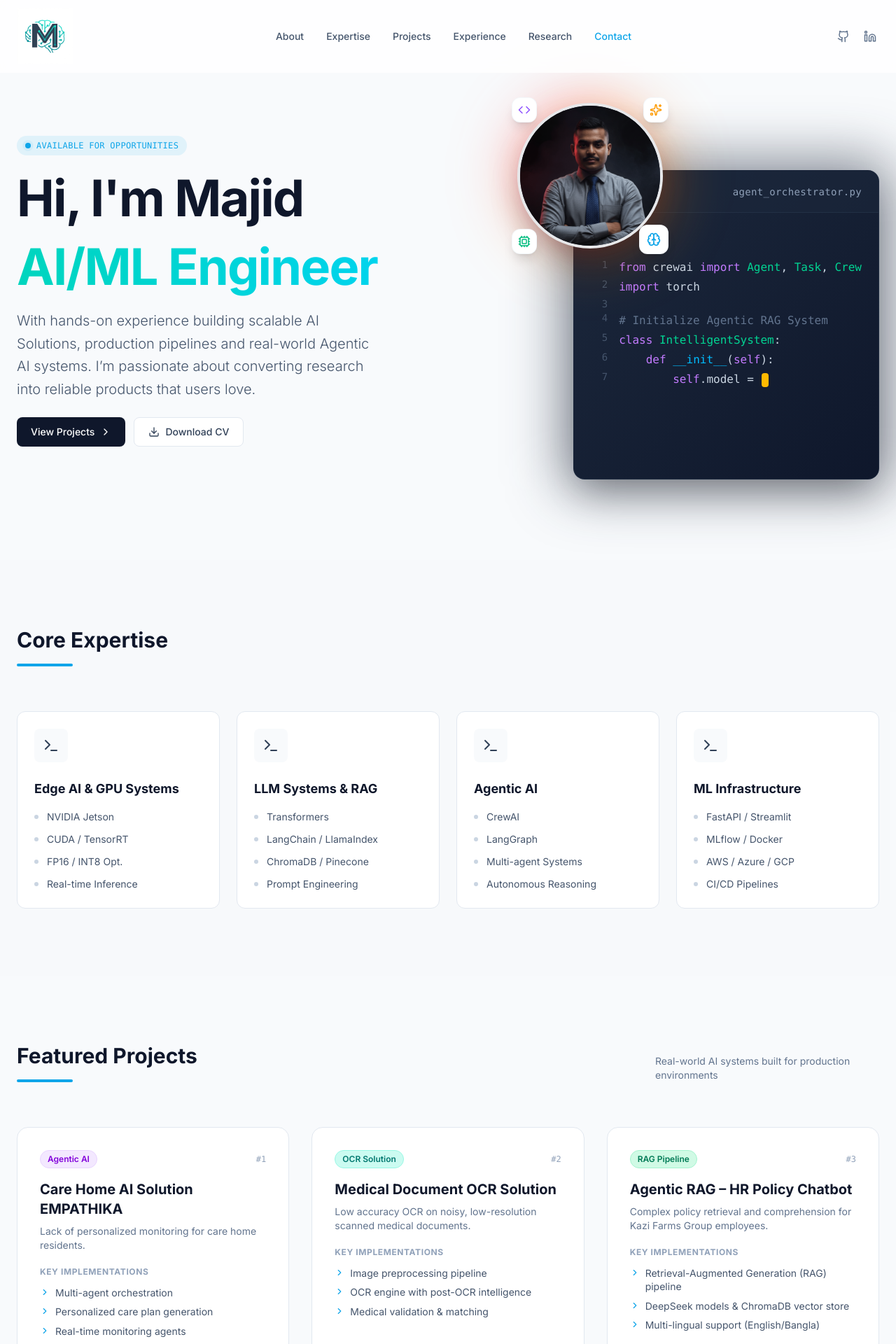
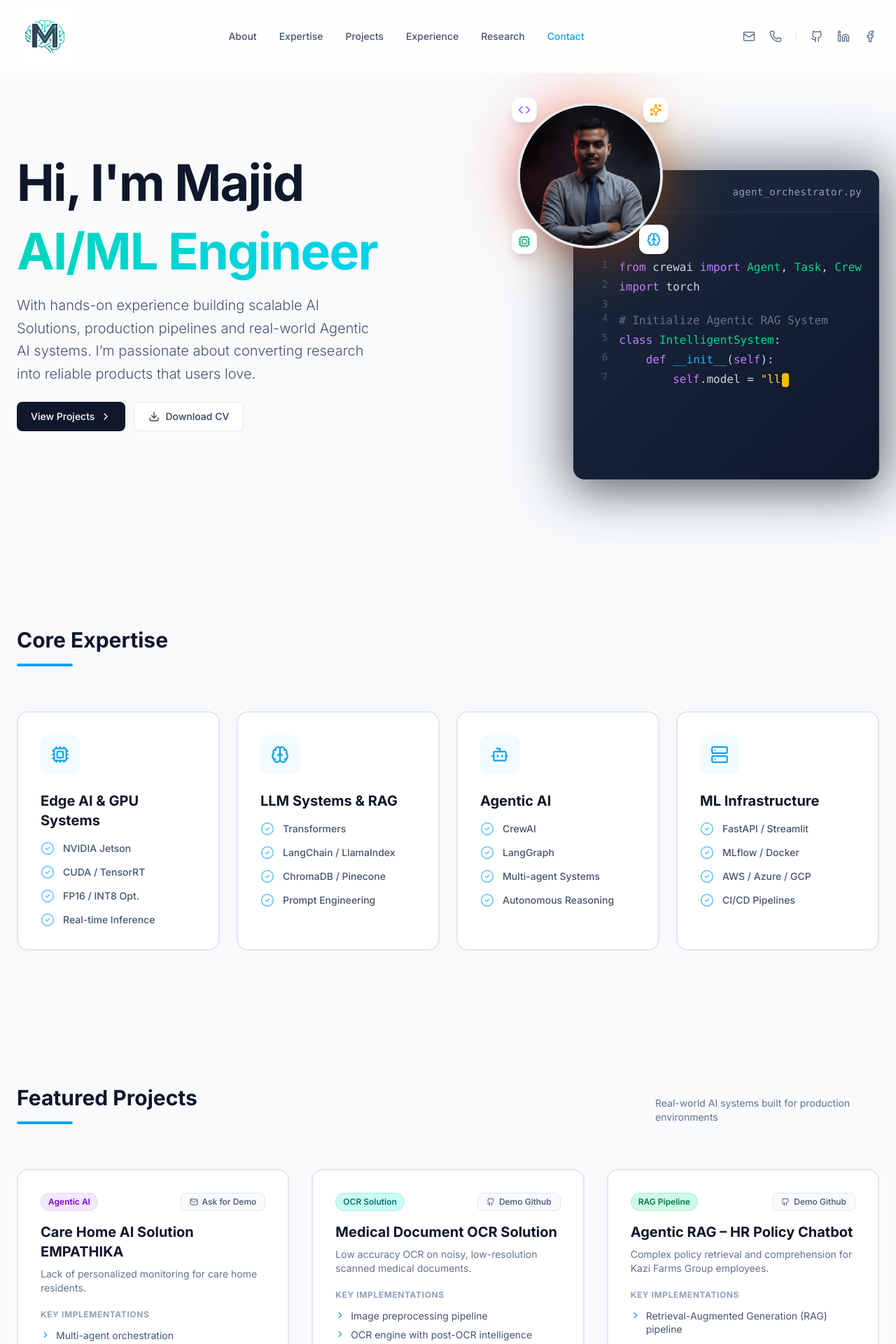
Before and after one commit to Majidul17068/majidulIslamMurad, a React (Vite) app: page / in a window 1280 px wide. Shown: the top 1920 px of the page at 70% size. Built offline with nearby package versions, Linux system fonts and the light colour scheme.

Commit message:
Revamp UI: Premium Contact, Rainbow Research, Social Links, and Mobile Fixes

```diff
--- a/components/Expertise.tsx
+++ b/components/Expertise.tsx
@@ -16,21 +16,28 @@ export const Expertise: React.FC = () => {
             const IconComponent = Icons[category.icon as keyof typeof Icons] || Icons.Terminal;
 
             return (
-              <div key={category.title} className="bg-white p-6 rounded-xl border border-slate-200 hover:shadow-xl hover:border-primary/30 transition-all duration-300 group">
-                <div className="w-12 h-12 bg-slate-50 rounded-lg flex items-center justify-center mb-6 group-hover:bg-primary/10 transition-colors">
-                  <IconComponent className="text-slate-700 group-hover:text-primary transition-colors" size={24} />
+              <div key={category.title} className="group relative bg-white rounded-2xl transition-all duration-300 hover:-translate-y-2 hover:shadow-[0_20px_40px_-15px_rgba(0,0,0,0.1)]">
+                {/* Gradient Border Effect */}
+                <div className="absolute inset-0 rounded-2xl bg-gradient-to-br from-primary to-cyan-300 opacity-0 group-hover:opacity-100 transition-opacity duration-500 -z-10 blur-sm"></div>
+
+                {/* Main Card Content */}
+                <div className="h-full p-8 bg-white rounded-2xl border-2 border-slate-200 relative z-10 transition-all duration-300 group-hover:border-primary/20">
+                  {/* Icon Header */}
+                  <div className="w-14 h-14 bg-primary/5 rounded-xl flex items-center justify-center mb-6 group-hover:bg-gradient-to-br group-hover:from-primary group-hover:to-cyan-400 group-hover:text-white transition-all duration-300">
+                    <IconComponent className="text-primary transition-colors duration-300" size={26} />
                   </div>
 
-                <h3 className="text-lg font-bold text-slate-900 mb-4">{category.title}</h3>
+                  <h3 className="text-xl font-bold text-slate-900 mb-4 group-hover:text-primary transition-colors">{category.title}</h3>
 
-                <ul className="space-y-3">
+                  <ul className="space-y-3.5">
                     {category.skills.map((skill) => (
-                    <li key={skill} className="flex items-center gap-3 text-sm text-slate-600">
-                      <div className="w-1.5 h-1.5 rounded-full bg-slate-300 group-hover:bg-primary transition-colors" />
+                      <li key={skill} className="flex items-center gap-3 text-sm font-medium text-slate-600">
+                        <Icons.CheckCircle2 className="w-5 h-5 text-primary/60 shrink-0" />
                         {skill}
                       </li>
                     ))}
                   </ul>
+                </div>
               </div>
             );
           })}
--- a/components/Hero.tsx
+++ b/components/Hero.tsx
@@ -11,13 +11,13 @@ export const Hero: React.FC = () => {
           {/* Left Column: Content */}
           <div className="order-2 lg:order-1 space-y-6 animate-fade-in-up text-center lg:text-left">
             <div className="space-y-4">
-              <div className="inline-flex items-center gap-2 px-3 py-1.5 rounded-full bg-primary/10 text-primary text-xs font-mono font-medium tracking-wide">
+              {/* <div className="inline-flex items-center gap-2 px-3 py-1.5 rounded-full bg-primary/10 text-primary text-xs font-mono font-medium tracking-wide">
                 <span className="relative flex h-2 w-2">
                   <span className="animate-ping absolute inline-flex h-full w-full rounded-full bg-primary opacity-75"></span>
                   <span className="relative inline-flex rounded-full h-2 w-2 bg-primary"></span>
                 </span>
                 AVAILABLE FOR OPPORTUNITIES
-              </div>
+              </div> */}
               <h1 className="text-4xl sm:text-5xl md:text-6xl lg:text-7xl font-bold tracking-tight leading-tight">
                 <span className="text-slate-900 block mb-2">Hi, I'm Majid</span>
                 <span className="bg-gradient-to-r from-teal-400 to-cyan-400 bg-clip-text text-transparent block">AI/ML Engineer</span>
@@ -46,7 +46,7 @@ export const Hero: React.FC = () => {
           </div>
 
           {/* Right Column: Profile Image + Code Panel */}
-          <div className="order-1 lg:order-2 flex justify-center lg:justify-end">
+          <div className="order-1 lg:order-2 flex justify-center lg:justify-end hidden md:flex">
             <div className="relative pt-20 lg:pt-24">
               {/* Code Panel - positioned behind */}
               <div className="hidden md:block">
--- a/components/Navbar.tsx
+++ b/components/Navbar.tsx
@@ -92,7 +92,24 @@ export const Navbar: React.FC = () => {
           </div>
 
           {/* Right Section: Social Icons + Mobile Menu Toggle */}
-          <div className="flex items-center gap-3">
+          <div className="flex items-center gap-2 sm:gap-3">
+            <a
+              href={`mailto:${SOCIAL_LINKS.email}`}
+              className="hidden sm:flex text-slate-500 hover:text-primary transition-colors p-1"
+              aria-label="Email"
+            >
+              <Icons.Mail size={18} />
+            </a>
+            <a
+              href={`tel:${SOCIAL_LINKS.phone}`}
+              className="hidden sm:flex text-slate-500 hover:text-primary transition-colors p-1"
+              aria-label="Call"
+            >
+              <Icons.Phone size={18} />
+            </a>
+
+            <div className="w-px h-4 bg-slate-200 hidden sm:block mx-1"></div>
+
             <a
               href={SOCIAL_LINKS.github}
               target="_blank"
@@ -110,6 +127,15 @@ export const Navbar: React.FC = () => {
               aria-label="LinkedIn Profile"
             >
               <Icons.Linkedin size={18} />
+            </a>
+            <a
+              href={SOCIAL_LINKS.facebook}
+              target="_blank"
+              rel="noreferrer"
+              className="hidden sm:flex text-slate-500 hover:text-blue-600 transition-colors p-1"
+              aria-label="Facebook Profile"
+            >
+              <Icons.Facebook size={18} />
             </a>
 
             {/* Mobile Menu Toggle */}
--- a/components/Projects.tsx
+++ b/components/Projects.tsx
@@ -36,15 +36,32 @@ export const Projects: React.FC = () => {
             return (
               <div
                 key={project.id}
-                className="group bg-white rounded-2xl border border-slate-200 hover:border-slate-300 flex flex-col overflow-hidden transition-all duration-300 hover:shadow-xl hover:-translate-y-1"
+                className="group relative bg-white rounded-2xl transition-all duration-300 hover:-translate-y-2 hover:shadow-[0_20px_40px_-15px_rgba(0,0,0,0.1)] flex flex-col h-full"
               >
-                <div className="p-6 sm:p-8 flex-1 flex flex-col">
+                {/* Gradient Border Effect */}
+                <div className="absolute inset-0 rounded-2xl bg-gradient-to-br from-primary to-cyan-300 opacity-0 group-hover:opacity-100 transition-opacity duration-500 -z-10 blur-sm"></div>
+
+                {/* Main Card Content */}
+                <div className="flex-1 flex flex-col p-6 sm:p-8 bg-white rounded-2xl border-2 border-slate-200 group-hover:border-primary/20 relative z-10 transition-all duration-300">
                   {/* Project Type Badge - Key for recruiter scanning */}
                   <div className="flex items-center justify-between mb-4">
                     <span className={`px-2.5 py-1 text-xs font-semibold rounded-full border ${typeInfo.color}`}>
                       {typeInfo.label}
                     </span>
-                    <span className="text-xs text-slate-400 font-mono">#{project.id}</span>
+                    <a
+                      href={project.githubUrl || '#'}
+                      target="_blank"
+                      rel="noopener noreferrer"
+                      className="flex items-center gap-1.5 px-3 py-1 bg-slate-50 border border-slate-200 rounded-lg text-xs font-medium text-slate-600 hover:text-primary hover:border-primary/50 hover:bg-white hover:shadow-sm transition-all z-20"
+                      onClick={(e) => e.stopPropagation()}
+                    >
+                      {project.buttonText === "Ask for Demo" ? (
+                        <Icons.Mail size={12} />
+                      ) : (
+                        <Icons.Github size={12} />
+                      )}
+                      {project.buttonText || "Demo Github"}
+                    </a>
                   </div>
 
                   <h3 className="text-lg sm:text-xl font-bold text-slate-900 mb-2 group-hover:text-primary transition-colors">
@@ -83,7 +100,7 @@ export const Projects: React.FC = () => {
 
                   <button
                     onClick={() => setSelectedProject(project)}
-                    className="w-full mt-auto flex items-center justify-center gap-2 bg-slate-900 text-white py-3 rounded-lg text-sm font-medium hover:bg-primary transition-colors"
+                    className="w-full mt-auto flex items-center justify-center gap-2 bg-slate-900 text-white py-3 rounded-lg text-sm font-medium hover:bg-primary transition-colors group-hover:shadow-lg group-hover:shadow-primary/25"
                     aria-label={`View ${project.title} architecture`}
                   >
                     <Icons.Layers size={16} /> View Architecture
--- a/components/Research.tsx
+++ b/components/Research.tsx
@@ -2,12 +2,43 @@ import React from 'react';
 import { RESEARCH, CERTIFICATIONS } from '../constants';
 import { Icons } from './ui/Icons';
 
-// Border color variants for certification cards
-const CERT_COLORS = [
-  'border-l-4 border-l-blue-500 hover:border-blue-300',
-  'border-l-4 border-l-purple-500 hover:border-purple-300',
-  'border-l-4 border-l-teal-500 hover:border-teal-300',
-  'border-l-4 border-l-amber-500 hover:border-amber-300',
+// Color variants for rainbow effect
+const COLOR_VARIANTS = [
+  {
+    border: 'border-l-emerald-500 hover:border-emerald-300',
+    badge: 'bg-emerald-100 text-emerald-700',
+    iconBg: 'bg-emerald-50 group-hover:bg-emerald-100',
+    iconColor: 'text-emerald-600',
+    hoverText: 'group-hover:text-emerald-600'
+  },
+  {
+    border: 'border-l-blue-500 hover:border-blue-300',
+    badge: 'bg-blue-100 text-blue-700',
+    iconBg: 'bg-blue-50 group-hover:bg-blue-100',
+    iconColor: 'text-blue-600',
+    hoverText: 'group-hover:text-blue-600'
+  },
+  {
+    border: 'border-l-purple-500 hover:border-purple-300',
+    badge: 'bg-purple-100 text-purple-700',
+    iconBg: 'bg-purple-50 group-hover:bg-purple-100',
+    iconColor: 'text-purple-600',
+    hoverText: 'group-hover:text-purple-600'
+  },
+  {
+    border: 'border-l-amber-500 hover:border-amber-300',
+    badge: 'bg-amber-100 text-amber-700',
+    iconBg: 'bg-amber-50 group-hover:bg-amber-100',
+    iconColor: 'text-amber-600',
+    hoverText: 'group-hover:text-amber-600'
+  },
+  {
+    border: 'border-l-cyan-500 hover:border-cyan-300',
+    badge: 'bg-cyan-100 text-cyan-700',
+    iconBg: 'bg-cyan-50 group-hover:bg-cyan-100',
+    iconColor: 'text-cyan-600',
+    hoverText: 'group-hover:text-cyan-600'
+  }
 ];
 
 export const Research: React.FC = () => {
@@ -26,35 +57,47 @@ export const Research: React.FC = () => {
             </div>
 
             <div className="space-y-6">
-              {RESEARCH.map((item, idx) => (
+              {RESEARCH.map((item, idx) => {
+                const color = COLOR_VARIANTS[idx % COLOR_VARIANTS.length];
+                return (
                   <div
                     key={idx}
-                  className="group bg-white p-6 rounded-xl border-l-4 border-l-emerald-500 border border-slate-200 shadow-sm hover:shadow-lg hover:border-emerald-300 transition-all duration-300 hover:-translate-y-1"
+                    className={`group bg-white p-6 rounded-xl border-l-4 ${color.border} border border-slate-200 shadow-sm hover:shadow-lg transition-all duration-300 hover:-translate-y-1`}
                   >
                     <div className="flex justify-between items-start mb-3">
-                    <h3 className="font-bold text-slate-900 group-hover:text-primary transition-colors">{item.title}</h3>
-                    <span className="text-xs font-mono bg-emerald-100 text-emerald-700 px-3 py-1 rounded-full">{item.date}</span>
+                      <h3 className={`font-bold text-slate-900 ${color.hoverText} transition-colors`}>{item.title}</h3>
+                      <span className={`text-xs font-mono px-3 py-1 rounded-full ${color.badge}`}>{item.date}</span>
                     </div>
-                  <p className="text-sm font-medium text-primary mb-2">{item.venue}</p>
+                    <p className="text-sm font-medium text-slate-700 mb-2">{item.venue}</p>
                     <p className="text-sm text-slate-600 leading-relaxed">{item.description}</p>
                   </div>
-              ))}
+                );
+              })}
 
               {/* Education Card */}
-              <div className="group bg-white p-6 rounded-xl border-l-4 border-l-blue-500 border border-slate-200 shadow-sm hover:shadow-lg hover:border-blue-300 transition-all duration-300 hover:-translate-y-1">
+              {(() => {
+                const eduColor = COLOR_VARIANTS[(RESEARCH.length) % COLOR_VARIANTS.length];
+                return (
+                  <div className={`group bg-white p-6 rounded-xl border-l-4 ${eduColor.border} border border-slate-200 shadow-sm hover:shadow-lg transition-all duration-300 hover:-translate-y-1`}>
                     <div className="flex items-start gap-4">
-                  <div className="p-3 bg-blue-50 rounded-lg group-hover:bg-blue-100 transition-colors">
-                    <Icons.Award className="text-blue-600" size={24} />
+                      <div className={`p-3 rounded-lg transition-colors ${eduColor.iconBg}`}>
+                        <Icons.Award className={eduColor.iconColor} size={24} />
                       </div>
+                      <div className="flex-1">
+                        <div className="flex justify-between items-start">
                           <div>
-                    <h3 className="font-bold text-slate-900 group-hover:text-primary transition-colors">B.Sc. in Computer Science and Engineering</h3>
+                            <h3 className={`font-bold text-slate-900 ${eduColor.hoverText} transition-colors`}>B.Sc. in Computer Science and Engineering</h3>
                             <p className="text-sm text-slate-600 mt-1">Southeast University, Bangladesh</p>
-                    <div className="mt-2 inline-flex items-center gap-2 text-xs text-slate-500 bg-slate-100 px-3 py-1 rounded-full">
+                          </div>
+                          <div className={`inline-flex items-center gap-2 text-xs px-3 py-1 rounded-full ${eduColor.badge}`}>
                             <span>Oct 2018 - Oct 2022</span>
                           </div>
                         </div>
                       </div>
                     </div>
+                  </div>
+                );
+              })()}
             </div>
           </div>
 
@@ -68,24 +111,27 @@ export const Research: React.FC = () => {
             </div>
 
             <div className="grid sm:grid-cols-2 gap-4">
-              {CERTIFICATIONS.map((cert, idx) => (
+              {CERTIFICATIONS.map((cert, idx) => {
+                const color = COLOR_VARIANTS[(idx + 2) % COLOR_VARIANTS.length]; // Offset to vary colors
+                return (
                   <div
                     key={idx}
-                  className={`group bg-white p-5 rounded-xl border border-slate-200 shadow-sm hover:shadow-lg transition-all duration-300 hover:-translate-y-1 ${CERT_COLORS[idx % CERT_COLORS.length]}`}
+                    className={`group bg-white p-5 rounded-xl border-l-4 ${color.border} border border-slate-200 shadow-sm hover:shadow-lg transition-all duration-300 hover:-translate-y-1`}
                     style={{ animationDelay: `${idx * 100}ms` }}
                   >
                     <div className="mb-4">
-                    <div className="w-10 h-10 rounded-lg bg-gradient-to-br from-slate-100 to-slate-200 flex items-center justify-center group-hover:from-primary/10 group-hover:to-primary/20 transition-colors">
-                      <Icons.Award size={20} className="text-slate-400 group-hover:text-primary transition-colors" />
+                      <div className={`w-10 h-10 rounded-lg flex items-center justify-center transition-colors ${color.iconBg}`}>
+                        <Icons.Award size={20} className={`${color.iconColor}`} />
                       </div>
                     </div>
-                  <h3 className="font-bold text-sm text-slate-900 leading-snug mb-3 min-h-[40px] group-hover:text-primary transition-colors">{cert.title}</h3>
+                    <h3 className={`font-bold text-sm text-slate-900 leading-snug mb-3 min-h-[40px] ${color.hoverText} transition-colors`}>{cert.title}</h3>
                     <div className="flex justify-between items-end">
                       <span className="text-xs text-slate-500">{cert.issuer}</span>
-                    <span className="text-xs font-mono font-bold bg-primary/10 text-primary px-2 py-1 rounded">{cert.year}</span>
+                      <span className={`text-xs font-mono font-bold px-2 py-1 rounded ${color.badge}`}>{cert.year}</span>
                     </div>
                   </div>
-              ))}
+                );
+              })}
             </div>
           </div>
 
--- a/constants.ts
+++ b/constants.ts
@@ -4,7 +4,8 @@ export const SOCIAL_LINKS = {
   email: "contact.majidul.islam@gmail.com",
   phone: "+8801632220262",
   linkedin: "https://www.linkedin.com/in/majidulislammurad/",
-  github: "https://github.com/Majidul17068"
+  github: "https://github.com/Majidul17068",
+  facebook: "https://www.facebook.com/mazidul.islam.murad"
 };
 
 export const PROJECTS: Project[] = [
@@ -19,7 +20,9 @@ export const PROJECTS: Project[] = [
       "Collaborative decision making"
     ],
     techStack: ["CrewAI Multi-Agent", "LangFuse", "FastAPI", "In-house LLMs", "Vector DB"],
-    diagramType: "AGENTIC"
+    diagramType: "AGENTIC",
+    githubUrl: "mailto:contact.majidul.islam@gmail.com?subject=Demo Request: Care Home AI Solution EMPATHIKA",
+    buttonText: "Ask for Demo"
   },
   {
     id: "2",
@@ -32,7 +35,8 @@ export const PROJECTS: Project[] = [
       "API integration for downstream systems"
     ],
     techStack: ["Tesseract", "OpenCV", "Python", "FastAPI", "Deep Learning"],
-    diagramType: "OCR_PIPELINE"
+    diagramType: "OCR_PIPELINE",
+    githubUrl: "https://github.com/Majidul17068/care-data-migration"
   },
   {
     id: "3",
@@ -45,7 +49,8 @@ export const PROJECTS: Project[] = [
       "Source attribution engine"
     ],
     techStack: ["LangChain", "DeepSeek", "ChromaDB", "Python"],
-    diagramType: "RAG"
+    diagramType: "RAG",
+    githubUrl: "https://github.com/Majidul17068/KFG-HR-Bot"
   },
   {
     id: "4",
@@ -58,7 +63,8 @@ export const PROJECTS: Project[] = [
       "Scalable Big Data processing"
     ],
     techStack: ["PySpark", "Pandas", "Scikit-Learn", "FastAPI"],
-    diagramType: "DATA_PIPELINE"
+    diagramType: "DATA_PIPELINE",
+    githubUrl: "https://github.com/Majidul17068/AI-sales-forecast-demo"
   },
   {
     id: "5",
@@ -71,7 +77,8 @@ export const PROJECTS: Project[] = [
       "Healthcare compliance standards"
     ],
     techStack: ["OCR", "NLP", "Python", "Automation"],
-    diagramType: "DATA_PIPELINE"
+    diagramType: "DATA_PIPELINE",
+    githubUrl: "https://github.com/Majidul17068/dmd_downloader"
   },
   {
     id: "6",
@@ -84,7 +91,9 @@ export const PROJECTS: Project[] = [
       "Low-latency vision pipeline"
     ],
     techStack: ["CUDA", "TensorRT", "Jetson", "C++"],
-    diagramType: "EDGE_PIPELINE"
+    diagramType: "EDGE_PIPELINE",
+    githubUrl: "mailto:contact.majidul.islam@gmail.com?subject=Demo Request: Edge AI & GPU Optimization",
+    buttonText: "Ask for Demo"
   }
 ];
 
@@ -146,22 +155,22 @@ export const EXPERIENCE: Experience[] = [
 export const SKILLS: SkillCategory[] = [
   {
     title: "Edge AI & GPU Systems",
-    icon: "cpu",
+    icon: "Cpu",
     skills: ["NVIDIA Jetson", "CUDA / TensorRT", "FP16 / INT8 Opt.", "Real-time Inference"]
   },
   {
     title: "LLM Systems & RAG",
-    icon: "brain",
+    icon: "Brain",
     skills: ["Transformers", "LangChain / LlamaIndex", "ChromaDB / Pinecone", "Prompt Engineering"]
   },
   {
     title: "Agentic AI",
-    icon: "bot",
+    icon: "Bot",
     skills: ["CrewAI", "LangGraph", "Multi-agent Systems", "Autonomous Reasoning"]
   },
   {
     title: "ML Infrastructure",
-    icon: "server",
+    icon: "Server",
     skills: ["FastAPI / Streamlit", "MLflow / Docker", "AWS / Azure / GCP", "CI/CD Pipelines"]
   }
 ];
--- a/types.ts
+++ b/types.ts
@@ -5,6 +5,8 @@ export interface Project {
   architectureHighlights: string[];
   techStack: string[];
   diagramType: 'RAG' | 'EDGE_PIPELINE' | 'DATA_PIPELINE' | 'AGENTIC' | 'OCR_PIPELINE';
+  githubUrl?: string;
+  buttonText?: string;
 }
 
 export interface Experience {
```
Also changed, not shown: components/Footer.tsx (+109 -37 lines), components/ui/Icons.tsx (+6 -2 lines). Lines whose indentation alone changed are shown as unchanged.
